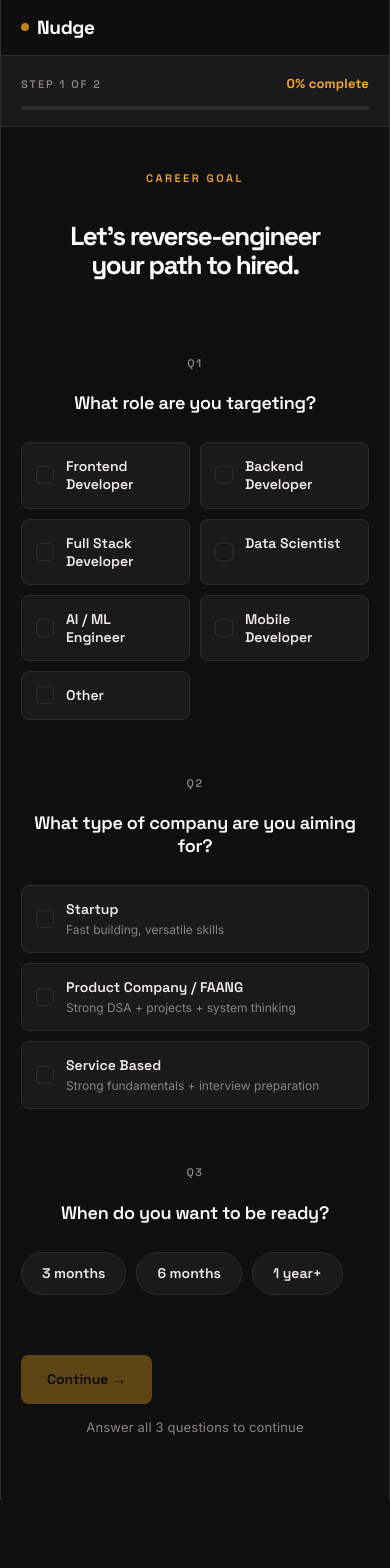
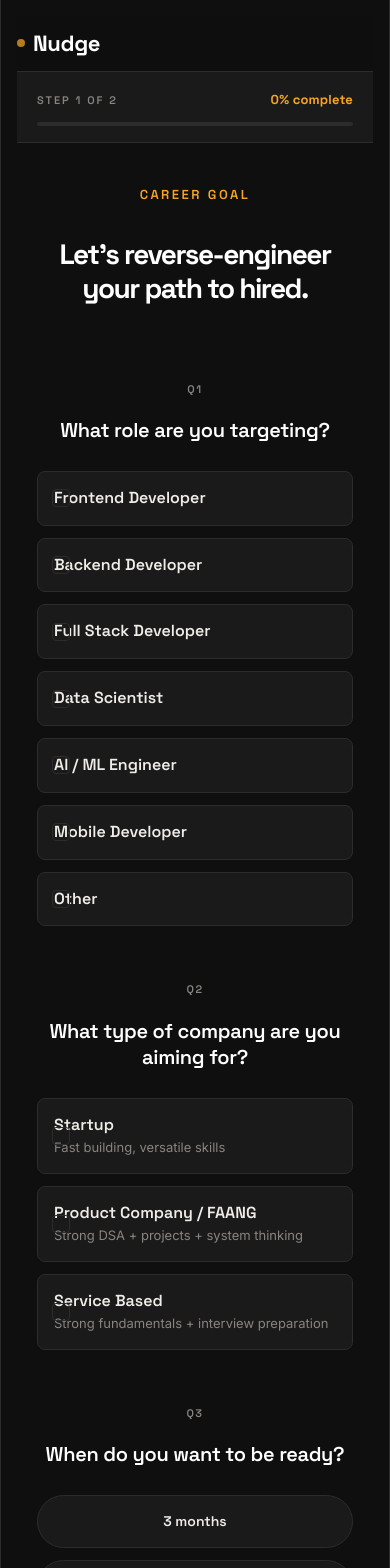
Before and after one commit to ISHASWAR08/Nudge, a React (Vite) app in the folder client/: page /onboarding in a window 390 px wide. Shown: the top 1568 px of the page. Before the commit the page ends 1500 px from the top, so only its background shows below. Built offline with nearby package versions, Linux system fonts and the light colour scheme.

Commit message:
fix: improve mobile dashboard navigation

```diff
--- a/client/src/pages/Dashboard.css
+++ b/client/src/pages/Dashboard.css
@@ -345,9 +345,36 @@ button { cursor: pointer; border: none; background: none; font: inherit; }
 
 /* ── Responsive ──────────────────────────────────────────────────────────────── */
 @media (max-width: 768px) {
-  .dash { grid-template-columns: 1fr; }
-  .sidebar { display: none; }
-  .main { padding: 24px 20px; }
-  .score-row { grid-template-columns: 1fr; }
-  .dash-header { flex-direction: column; gap: 12px; }
+  .dash {
+    grid-template-columns: 1fr;
+  }
+
+  .sidebar {
+    display: flex;
+    height: auto;
+    position: relative;
+    padding: 16px;
+  }
+
+  .sidebar__nav {
+    flex-direction: row;
+    overflow-x: auto;
+  }
+
+  .sidebar__link {
+    white-space: nowrap;
+  }
+
+  .main {
+    padding: 24px 20px;
+  }
+
+  .score-row {
+    grid-template-columns: 1fr;
+  }
+
+  .dash-header {
+    flex-direction: column;
+    gap: 12px;
+  }
 }
--- a/client/src/styles/Onboarding.css
+++ b/client/src/styles/Onboarding.css
@@ -378,3 +378,82 @@ button { font-family: inherit; cursor: pointer; }
   .ob-logo__dot      { animation: none; }
   .ob-btn:active     { transform: none; }
 }
+ /* Mobile responsiveness */
+@media (max-width: 768px) {
+
+  .ob-page {
+    padding: 16px;
+  }
+
+  .ob-nav {
+    padding: 12px 0;
+  }
+
+  .ob-logo {
+    font-size: 22px;
+  }
+
+  .ob-main {
+    width: 100%;
+  }
+
+  .ob-step__title {
+    font-size: 28px;
+    line-height: 1.2;
+  }
+
+  .ob-eyebrow {
+    font-size: 13px;
+  }
+
+  .ob-question__text {
+    font-size: 20px;
+  }
+
+  /* Stack all option cards */
+  .ob-grid {
+    grid-template-columns: 1fr !important;
+    gap: 12px;
+  }
+
+  .ob-card {
+    padding: 16px;
+    width: 100%;
+  }
+
+  .ob-card__label {
+    font-size: 16px;
+  }
+
+  .ob-card__sub {
+    font-size: 13px;
+  }
+
+
+  /* Timeline pills */
+  .ob-pill {
+    width: 100%;
+    padding: 14px;
+  }
+
+
+  /* Buttons */
+  .ob-actions {
+    flex-direction: column;
+    width: 100%;
+    gap: 12px;
+  }
+
+  .ob-btn {
+    width: 100%;
+    padding: 15px;
+    font-size: 16px;
+  }
+
+
+  /* Progress bar */
+  .ob-progress__meta {
+    font-size: 13px;
+  }
+
+}
--- a/client/src/styles/Roadmap.css
+++ b/client/src/styles/Roadmap.css
@@ -534,3 +534,56 @@ body {
     font-size: 12px;
   }
 }
+@media (max-width: 768px) {
+
+  .roadmap-container {
+    padding: 12px;
+  }
+
+
+  .header-content {
+    flex-direction: column;
+    text-align: center;
+    gap: 10px;
+  }
+
+
+  .header-text h2 {
+    font-size: 24px;
+  }
+
+
+  .readiness-card,
+  .phase-card,
+  .roadmap-section,
+  .projects-section {
+    padding: 18px;
+    width: 100%;
+  }
+
+
+  .score-circle {
+    margin: 20px auto;
+  }
+
+
+  .roadmap-timeline {
+    padding-left: 0;
+  }
+
+
+  .roadmap-item {
+    width: 100%;
+  }
+
+
+  .projects-grid {
+    grid-template-columns: 1fr !important;
+  }
+
+
+  .project-card {
+    width: 100%;
+  }
+
+}
```
